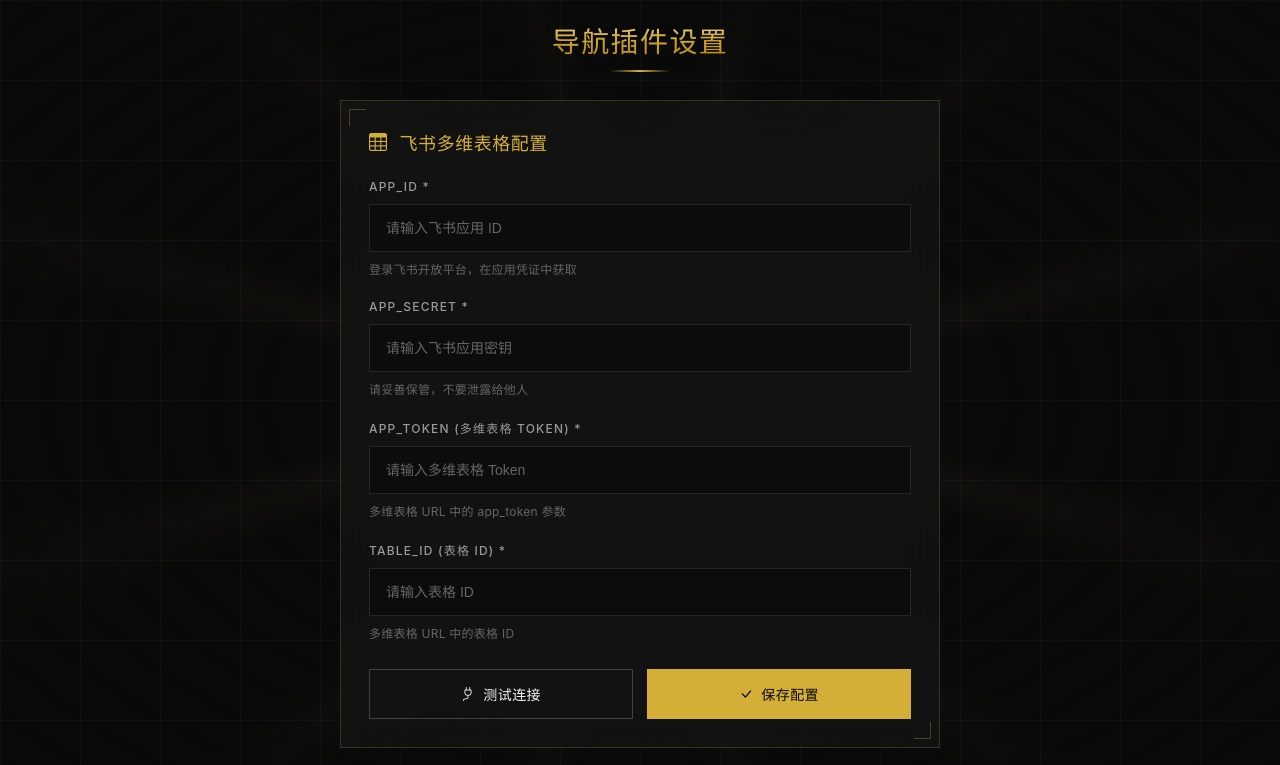
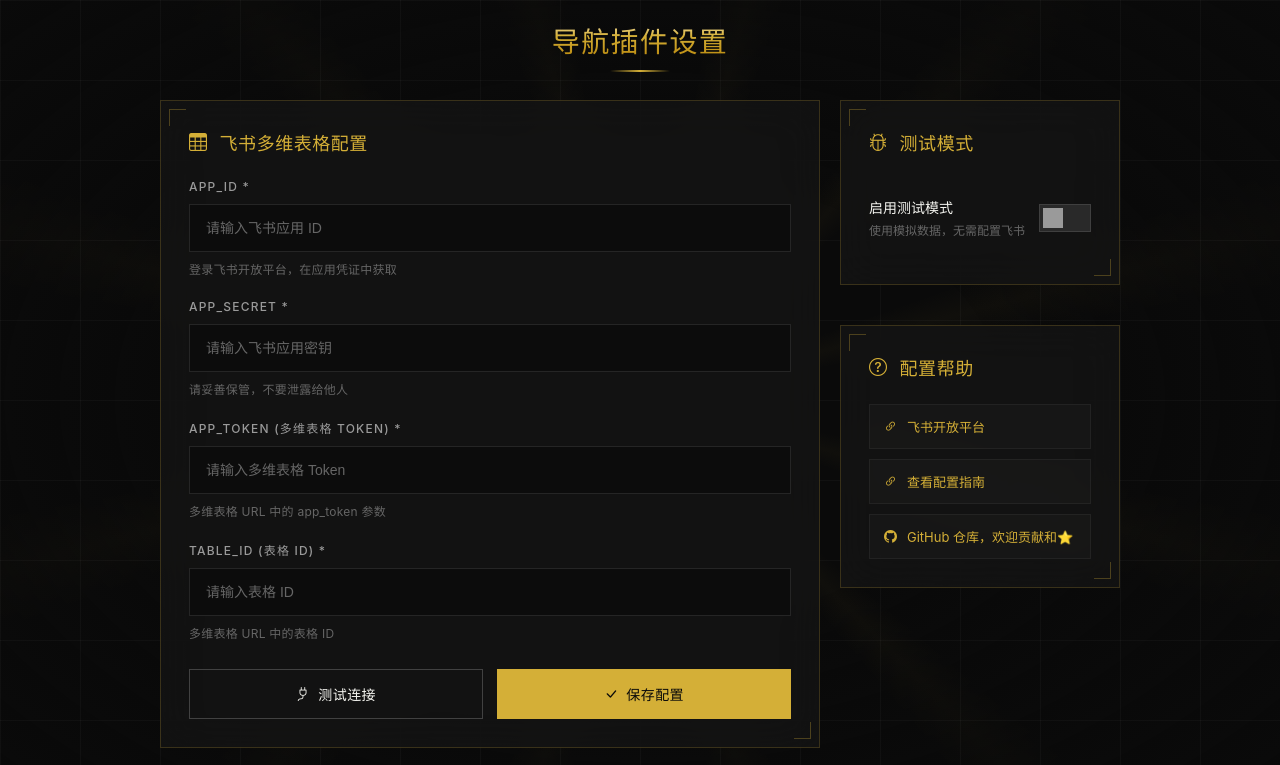
Before and after one commit to wubh2012/nav_chrome, a browser extension: page options.html in a window 1280 px wide. Shown: the top 765 px of the page. Drawn offline with nearby package versions, Linux system fonts and the light colour scheme; a web font is replaced by a local one.

Commit message:
添加 GitHub 链接至设置菜单，优化样式

```diff
--- a/options.html
+++ b/options.html
@@ -121,10 +121,28 @@
   }
 
   .container {
-    max-width: 600px;
+    max-width: 960px;
     margin: 0 auto;
     position: relative;
     z-index: 1;
+  }
+
+  /* 两列布局 */
+  .settings-grid {
+    display: grid;
+    grid-template-columns: 1fr 280px;
+    gap: 20px;
+    align-items: start;
+  }
+
+  .side-cards {
+    display: flex;
+    flex-direction: column;
+    gap: 20px;
+  }
+
+  .link-item:last-child {
+    margin-bottom: 0;
   }
 
   h1 {
@@ -488,6 +506,7 @@
       测试模式已启用，将使用模拟数据。关闭测试模式后可配置飞书连接。
     </div>
 
+    <div class="settings-grid">
       <!-- 飞书配置 -->
       <div class="card">
         <div class="card-title">
@@ -531,7 +550,8 @@
         <div class="status-message" id="status-message"></div>
       </div>
 
-    <!-- 测试模式 -->
+      <!-- 测试模式 + 帮助信息 -->
+      <div class="side-cards">
         <div class="card">
           <div class="card-title">
             <i class="bi bi-bug"></i>
@@ -550,7 +570,6 @@
           </div>
         </div>
 
-    <!-- 帮助信息 -->
         <div class="card">
           <div class="card-title">
             <i class="bi bi-question-circle"></i>
@@ -560,12 +579,17 @@
           <div class="link-item">
             <i class="bi bi-link-45deg"></i>
             <a href="https://open.feishu.cn/" target="_blank">飞书开放平台</a>
-        - 创建应用获取凭证
           </div>
 
           <div class="link-item">
             <i class="bi bi-link-45deg"></i>
             <a href="#" id="view-guide-btn">查看配置指南</a>
+          </div>
+
+          <div class="link-item">
+            <i class="bi bi-github"></i>
+            <a href="https://github.com/wubh2012/nav_chrome" target="_blank">GitHub 仓库，欢迎贡献和⭐</a>
+          </div>
         </div>
       </div>
 
@@ -586,6 +610,7 @@
         </div>
       </div>
     </div>
+  </div>
 
   <script src="js/modules/storage.js"></script>
   <script src="js/modules/feishu-api.js"></script>
```
Also changed, not shown: css/style.css (+12 -0 lines), newtab.html (+6 -0 lines), README.md (added). Lines whose indentation alone changed are shown as unchanged.
